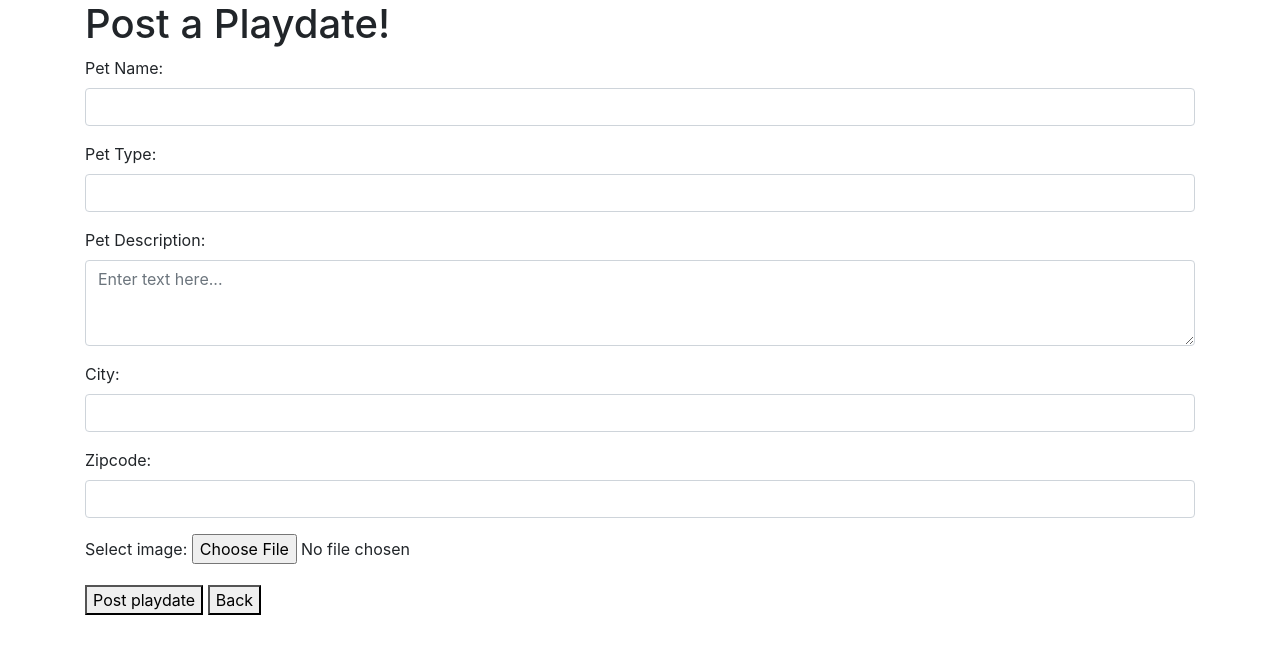
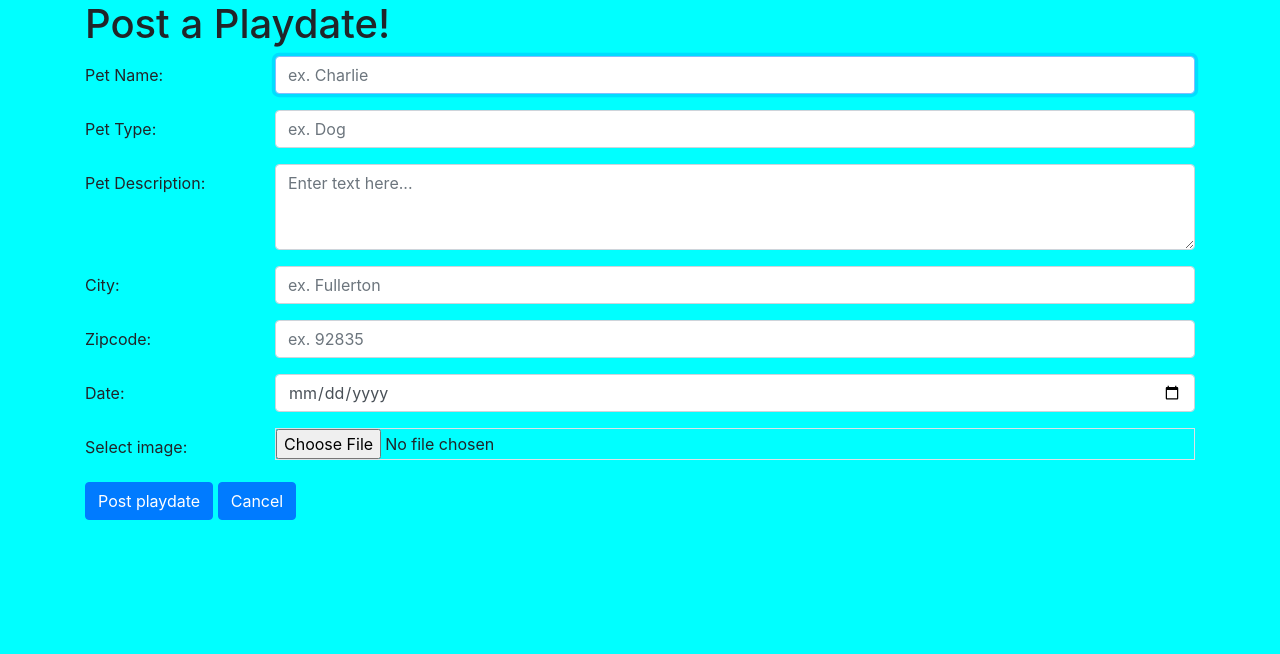
Before and after one commit to Santiago-Joseph/embarrassingBabyPictures, a PHP site: page /post.html in a window 1280 px wide. Shown: the top 654 px of the page. Run offline with PHP 8.4, Linux system fonts and the light colour scheme.

Commit message:
Bootstrap/CSS

```diff
--- a/post.html
+++ b/post.html
@@ -5,38 +5,57 @@
     <meta name="viewport" content="width=device-width, initial-scale=1.0">
     <meta http-equiv="X-UA-Compatible" content="ie=edge">
     <title>Post a Playdate</title>
+    <link rel="stylesheet" href="stylesheet.css">
     <link rel="stylesheet" href="https://cdnjs.cloudflare.com/ajax/libs/twitter-bootstrap/4.4.1/css/bootstrap.min.css">
 </head>
-<body class="container">
+<body class="container allbackground">
     <h1>Post a Playdate!</h1>
     <form class="form" data-pet="postform">
-        <div class="form-group">
-            <label for="pName"><span>Pet Name: </span></label>
-            <input type="text" class="form-control" id="pName" name="PetName" required>
+        <div class="form-group row">
+            <label class="col-md-2 col-form-label" for="pName">Pet Name:</label>
+            <div class="col-md-10">
+                <input type="text" class="form-control" id="pName" name="PetName" placeholder="ex. Charlie" required autofocus>
+            </div>
+        </div>
+        <div class="form-group row">
+            <label class="col-md-2 col-form-label" for="pType">Pet Type:</label>
+            <div class="col-md-10">
+                <input type="text" class="form-control" id="pType" name="PetType" placeholder="ex. Dog" required>
+            </div>
+        </div>
+        <div class="form-group row">
+            <label class="col-md-2 col-form-label" for="pDesc">Pet Description:</label>
+            <div class="col-md-10">
+                <textarea class="form-control" rows="3" cols="50" id="pDesc" name="PetDescription" placeholder="Enter text here..." required></textarea>
+            </div>
+        </div>
+        <div class="form-group row">
+            <label class="col-md-2 col-form-label" for="pLoc">City:</label>
+            <div class="col-md-10">
+                <input type="text" class="form-control" id="pLoc" name="PetLocation" placeholder="ex. Fullerton" required>
+            </div>
+        </div>
+        <div class="form-group row">
+            <label class="col-md-2 col-form-label" for="pZip">Zipcode:</label>
+            <div class="col-md-10">
+                <input type="text" class="form-control" id="pZip" name="PetZipcode" placeholder="ex. 92835" required>
+            </div>
+        </div>
+        <div class="form-group row">
+            <label class="col-md-2 col-form-label" for="pDate">Date:</label>
+            <div class="col-md-10">
+                <input type="date" class="form-control" id="pDate" name="PetDate" required>
+            </div>
+        </div>
+        <div class="form-group row">
+            <label class="col-md-2 col-form-label" for="pImg">Select image:</label>
+            <div class="col-md-10">
+                <input class="form-control-file border" type="file" id="pImg" name="PetImage" accept="image/*" required>
+            </div>
         </div>
         <div class="form-group">
-            <label for="pType"><span>Pet Type: </span></label>
-            <input type="text" class="form-control" id="pType" name="PetType" required>
-        </div>
-        <div class="form-group">
-            <label for="pDesc"><span>Pet Description: </span></label>
-            <textarea class="form-control" rows="3" cols="50" id="pDesc" name="PetDescription" placeholder="Enter text here..." required></textarea>
-        </div>
-        <div class="form-group">
-            <label for="pLoc"><span>City: </span></label>
-            <input type="text" class="form-control" id="pLoc" name="PetLocation" required>
-        </div>
-        <div class="form-group">
-            <label for="pZip"><span>Zipcode: </span></label>
-            <input type="text" class="form-control" id="pZip" name="PetZipcode" required>
-        </div>
-        <div class="form-group">
-            <label for="pImg">Select image: </label>
-            <input type="file" id="pImg" name="PetImage" accept="image/*">
-        </div>
-        <div class="form-group">
-            <button type="submit">Post playdate</button>
-            <button type="button">Back</button>
+            <button class="btn btn-primary" type="submit">Post playdate</button>
+            <button class="btn btn-primary" type="button">Cancel</button>
         </div>
     </form>
 </body>
--- a/stylesheet.css
+++ b/stylesheet.css
@@ -2,3 +2,18 @@
     margin-top: 5px;
     margin-bottom: 5px;
 }
+
+.pawbox{
+    display: flex;
+    justify-content: center;
+    align-content: center;
+}
+
+.allbackground{
+    background-color: aqua;
+}
+
+.buttons{
+    display: flex;
+    justify-content: space-around;
+}
```
Also changed, not shown: about.html (+17 -6 lines), index.html (+17 -9 lines), search.html (+18 -10 lines), signup.html (+50 -10 lines).
